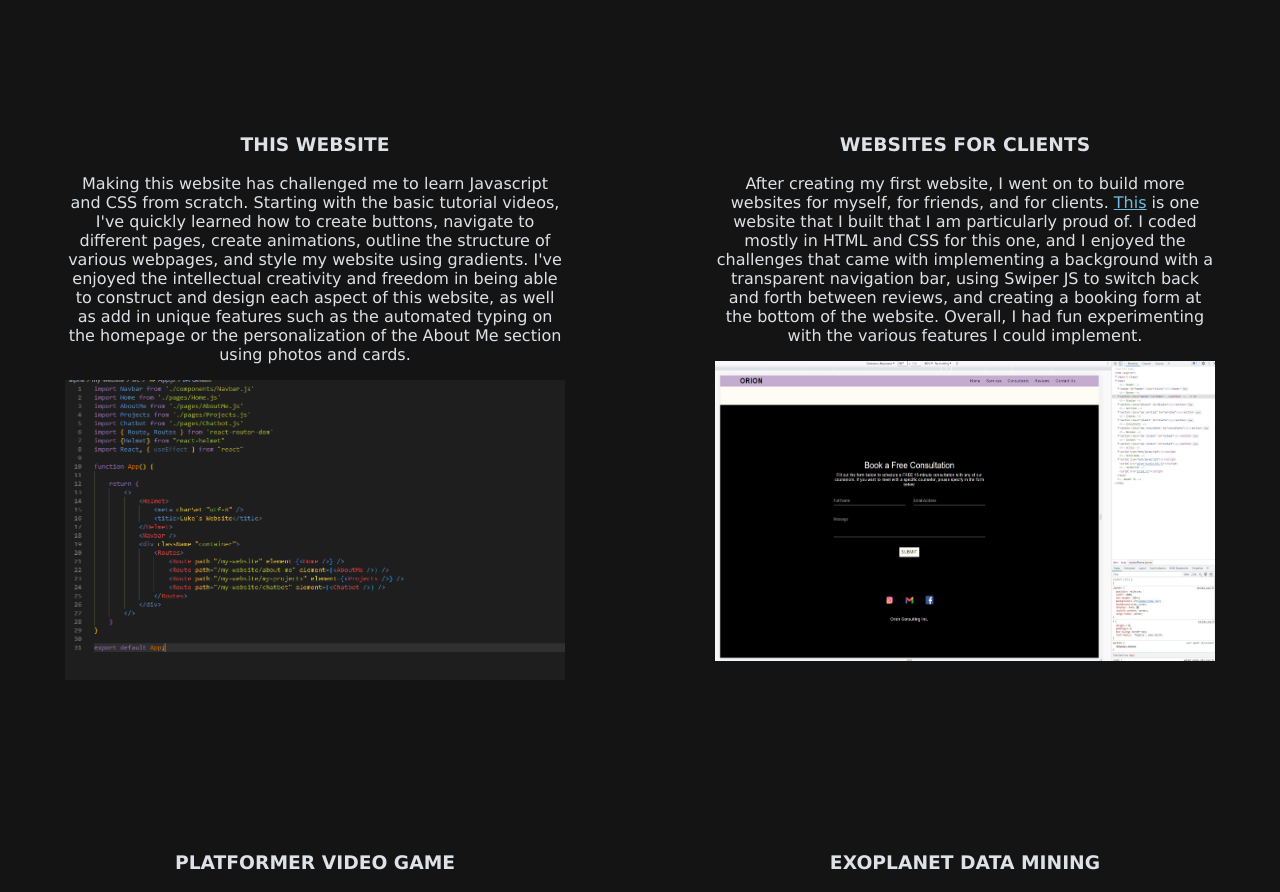
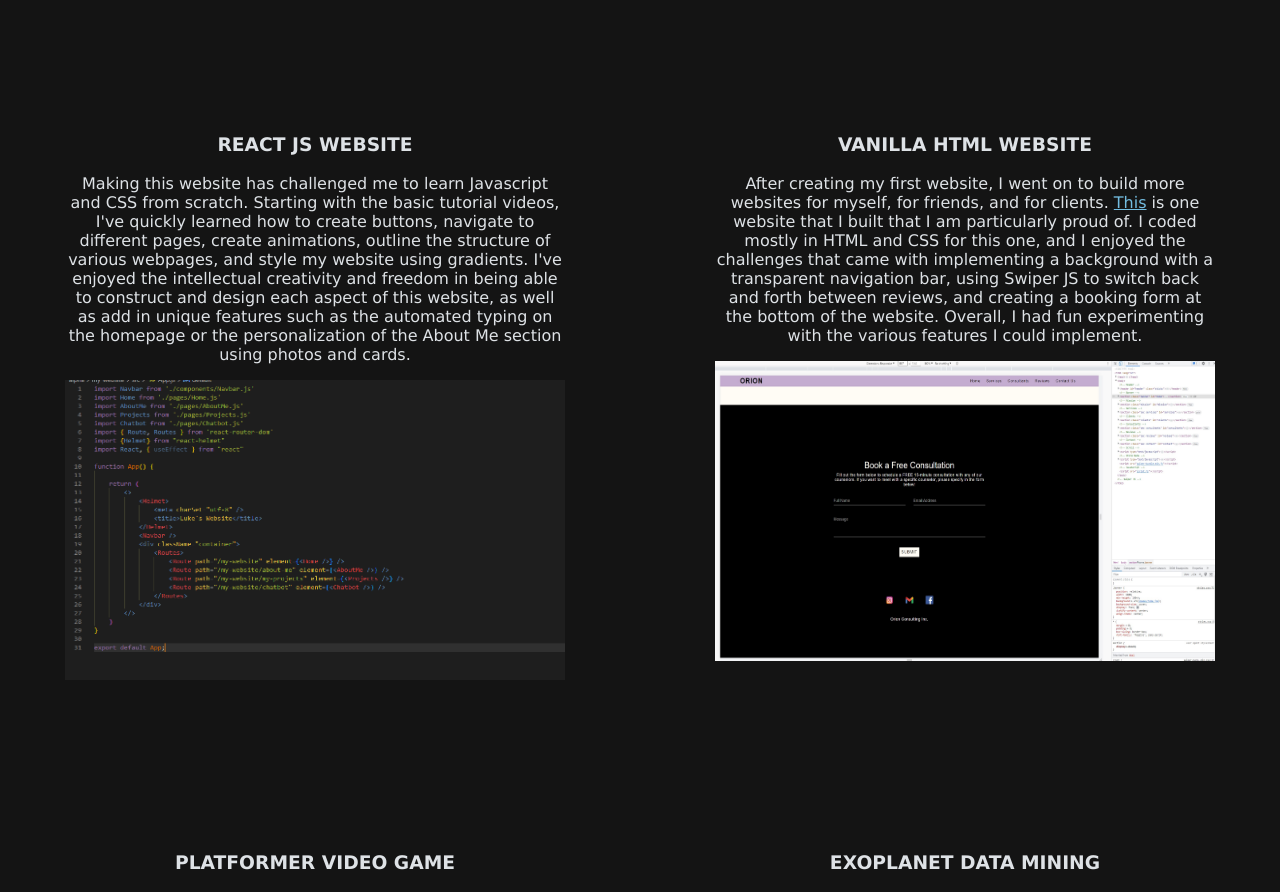
Before and after one commit to luke-ponssen/my-website, a React (Create React App) app: page /my-website/my-projects in a window 1280 px wide. Shown: the part 820-1712 px from the top of the page. Built offline with nearby package versions, Linux system fonts and the light colour scheme.

Commit message:
add space project, fix links

```diff
--- a/src/pages/Projects.js
+++ b/src/pages/Projects.js
@@ -30,15 +30,15 @@ const Projects = () => {
         </div>
 
         <div>
-            <h3>THIS WEBSITE</h3>
+            <h3>REACT JS WEBSITE</h3>
             <p>Making this website has challenged me to learn Javascript and CSS from scratch. Starting with the basic tutorial videos, I've quickly learned how to create buttons, navigate to different pages, create animations, outline the structure of various webpages, and style my website using gradients. I've enjoyed the intellectual creativity and freedom in being able to construct and design each aspect of this website, as well as add in unique features such as the automated typing on the homepage or the personalization of the About Me section using photos and cards.</p>
 
             <img src={image3} className='project-grid-img' alt="code-ss" />
         </div>
 
         <div>
-            <h3>WEBSITES FOR CLIENTS</h3>
-            <p>After creating my first website, I went on to build more websites for myself, for friends, and for clients. <a href='https://luke-ponssen.github.io/test/#home' target="_blank" rel="noopener noreferrer">This</a> is one website that I built that I am particularly proud of. I coded mostly in HTML and CSS for this one, and I enjoyed the challenges that came with implementing a background with a transparent navigation bar, using Swiper JS to switch back and forth between reviews, and creating a booking form at the bottom of the website. Overall, I had fun experimenting with the various features I could implement.</p>
+            <h3>VANILLA HTML WEBSITE</h3>
+            <p>After creating my first website, I went on to build more websites for myself, for friends, and for clients. <a href='https://luke-ponssen.github.io/consulting/#home' target="_blank" rel="noopener noreferrer">This</a> is one website that I built that I am particularly proud of. I coded mostly in HTML and CSS for this one, and I enjoyed the challenges that came with implementing a background with a transparent navigation bar, using Swiper JS to switch back and forth between reviews, and creating a booking form at the bottom of the website. Overall, I had fun experimenting with the various features I could implement.</p>
 
             <img src={image7} className='project-grid-img' alt="consulting" />
         </div>
```
Also changed, not shown: src/images/donut.jpg.
